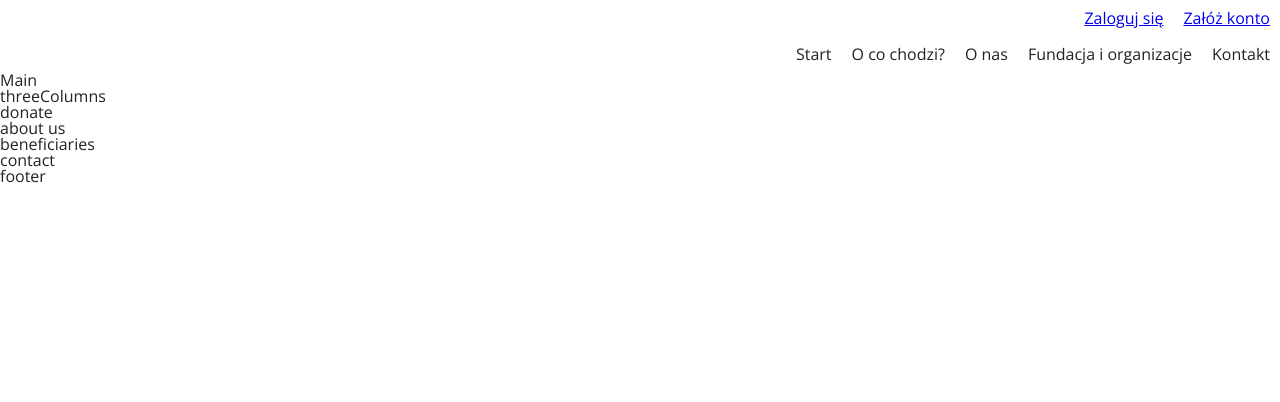
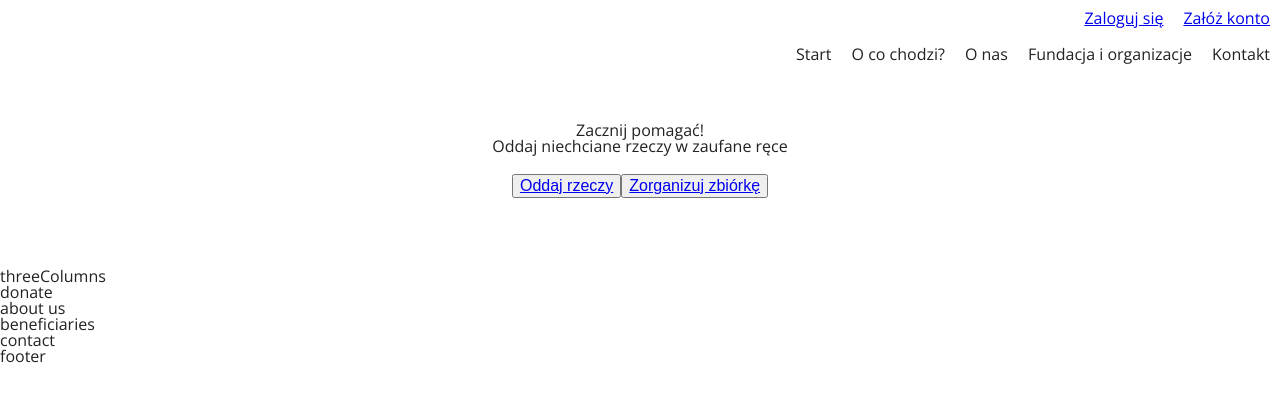
Before and after one commit to MichalWalczak777/oddam-w-dobre-rece, a React (Create React App) app in the folder my-app/: page /#/ in a window 1280 px wide. Shown: the top 402 px of the page. Built offline with nearby package versions, Linux system fonts and the light colour scheme.

Commit message:
Links to '/login' added to main buttons

```diff
--- a/my-app/src/components/HomeMain.js
+++ b/my-app/src/components/HomeMain.js
@@ -1,14 +1,14 @@
 import React from "react";
+import {Link} from "react-router-dom";
 
 const HomeMain = () => {
     return (
-        <div id="start">
-            Main
-           {/* <h2>Zacznij pomagać! Oddaj niechciane rzeczy w zaufane ręce</h2>
+        <div className="container mainContainer" id="start">
+           <h2>Zacznij pomagać! <br/> Oddaj niechciane rzeczy w zaufane ręce</h2>
            <div className="homeMain-buttons">
-                <button>Oddaj rzeczy</button>
-                <button>Zorganizuj zbiórkę</button>
-            </div>  */}
+                <button><Link to={"/login"}>Oddaj rzeczy</Link></button>
+                <button><Link to={"/login"}>Zorganizuj zbiórkę</Link></button>
+            </div>
         </div>
     );
 }
--- a/my-app/src/scss/_homeMain.scss
+++ b/my-app/src/scss/_homeMain.scss
@@ -1,3 +1,19 @@
-.homeMain-buttons{
+
+.mainContainer{
+    margin:50px;
     display: flex;
+    flex-direction: column;
+    justify-content: center;
+    align-items: center;
+
+    .homeMain-buttons{
+        margin:20px;
+        display: flex;
+        justify-content: center;
+        width:50%;
+    }
+    h2{
+        text-align:center;
+        width:50%;
+    }
 }
--- a/my-app/src/scss/main.scss
+++ b/my-app/src/scss/main.scss
@@ -3,3 +3,4 @@
 @import "colors";
 @import "general";
 @import "homeHeader";
+@import "homeMain";
```
Also changed, not shown: 1 other file (tests, documents, lock files or other folders).
